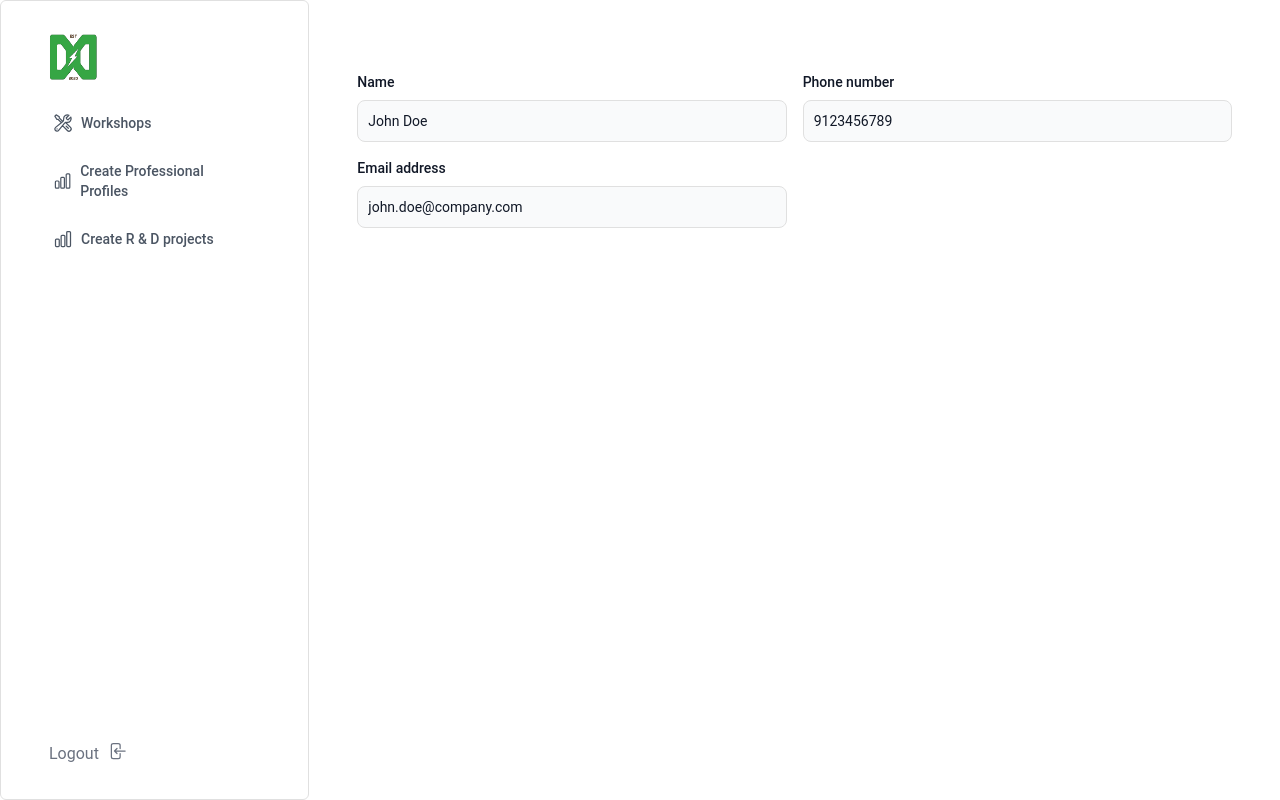
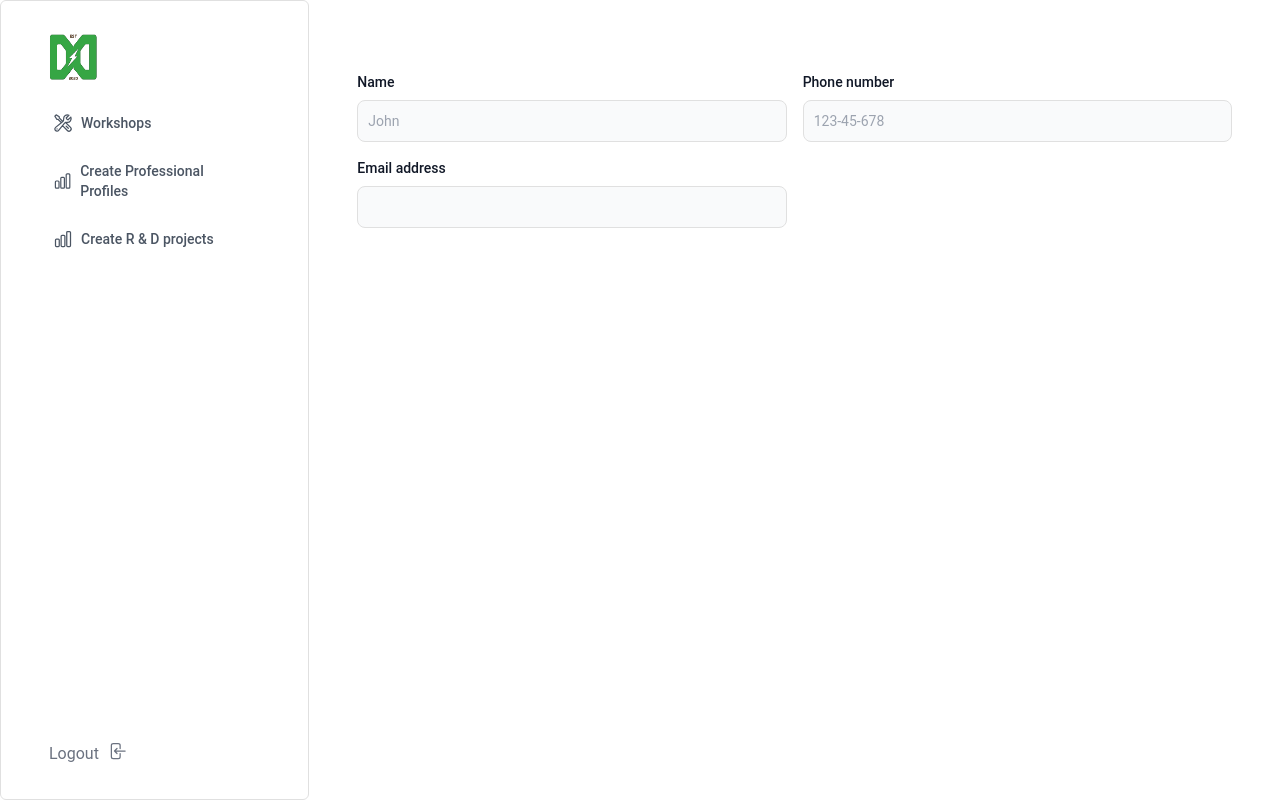
Before and after one commit to drivedock/drivedock-frontend, a React (Vite) app: page /professional/profile in a window 1280 px wide. Built offline with nearby package versions, Linux system fonts and the light colour scheme; no server answers; sample sign-in values are in the browser's storage.

Commit message:
showing professional user details

```diff
--- a/src/pages/ProfessionalView/ProfessionalProfilePage/index.jsx
+++ b/src/pages/ProfessionalView/ProfessionalProfilePage/index.jsx
@@ -1,10 +1,25 @@
-import React, { useState } from "react";
+import React, { useEffect, useState } from "react";
+import { getProfileDetails } from "../../../api/profile";
 
 function ProfessionalProfilePage() {
+  let mounted = false;
   let [userDetails, setUserDetails] = useState({
-    fullName: "",
+    name: "",
     mobileNumber: "",
     email: "",
+  });
+
+  useEffect(() => {
+    async function getUserData() {
+      const res = await getProfileDetails();
+      if (res.success) {
+        setUserDetails(res.profile);
+      }
+    }
+    if (!mounted) {
+      mounted = true;
+      getUserData();
+    }
   });
 
   return (
@@ -18,7 +33,7 @@ function ProfessionalProfilePage() {
             <input
               type="text"
               id="first_name"
-              value={"John Doe"}
+              value={userDetails?.name}
               className="bg-gray-50 border border-gray-300 text-gray-900 text-sm rounded-lg focus:ring-blue-500 focus:border-blue-500 block w-full p-2.5 dark:bg-gray-700 dark:border-gray-600 dark:placeholder-gray-400  dark:focus:ring-blue-500 dark:focus:border-blue-500"
               placeholder="John"
               required
@@ -32,7 +47,7 @@ function ProfessionalProfilePage() {
             <input
               type="tel"
               id="phone"
-              value={"9123456789"}
+              value={userDetails?.mobileNumber}
               className="bg-gray-50 border border-gray-300 text-gray-900 text-sm rounded-lg focus:ring-blue-500 focus:border-blue-500 block w-full p-2.5 dark:bg-gray-700 dark:border-gray-600 dark:placeholder-gray-400  dark:focus:ring-blue-500 dark:focus:border-blue-500"
               placeholder="123-45-678"
               pattern="[0-9]{3}-[0-9]{2}-[0-9]{3}"
@@ -48,7 +63,7 @@ function ProfessionalProfilePage() {
               type="email"
               id="email"
               className="bg-gray-50 border border-gray-300 text-gray-900 text-sm rounded-lg focus:ring-blue-500 focus:border-blue-500 block w-full p-2.5 dark:bg-gray-700 dark:border-gray-600 dark:placeholder-gray-400  dark:focus:ring-blue-500 dark:focus:border-blue-500"
-              value="john.doe@company.com"
+              value={userDetails?.email}
               required
               readOnly
             />
```
